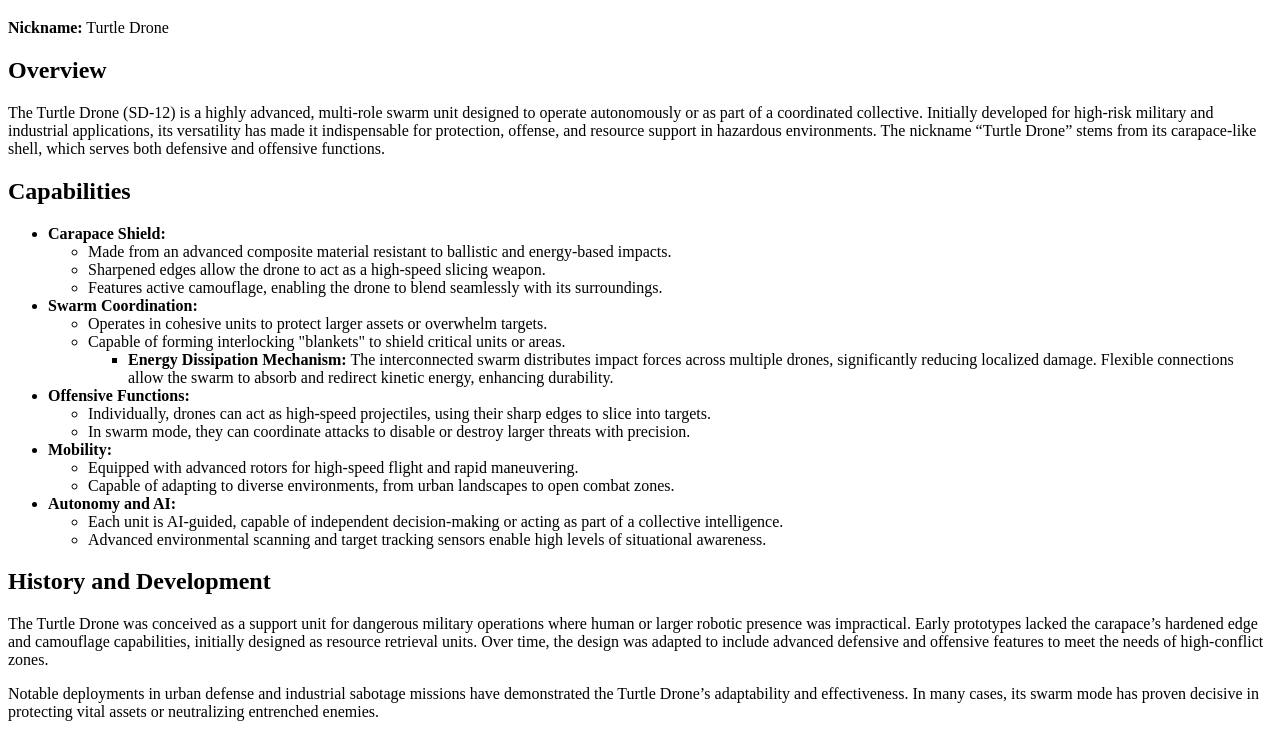
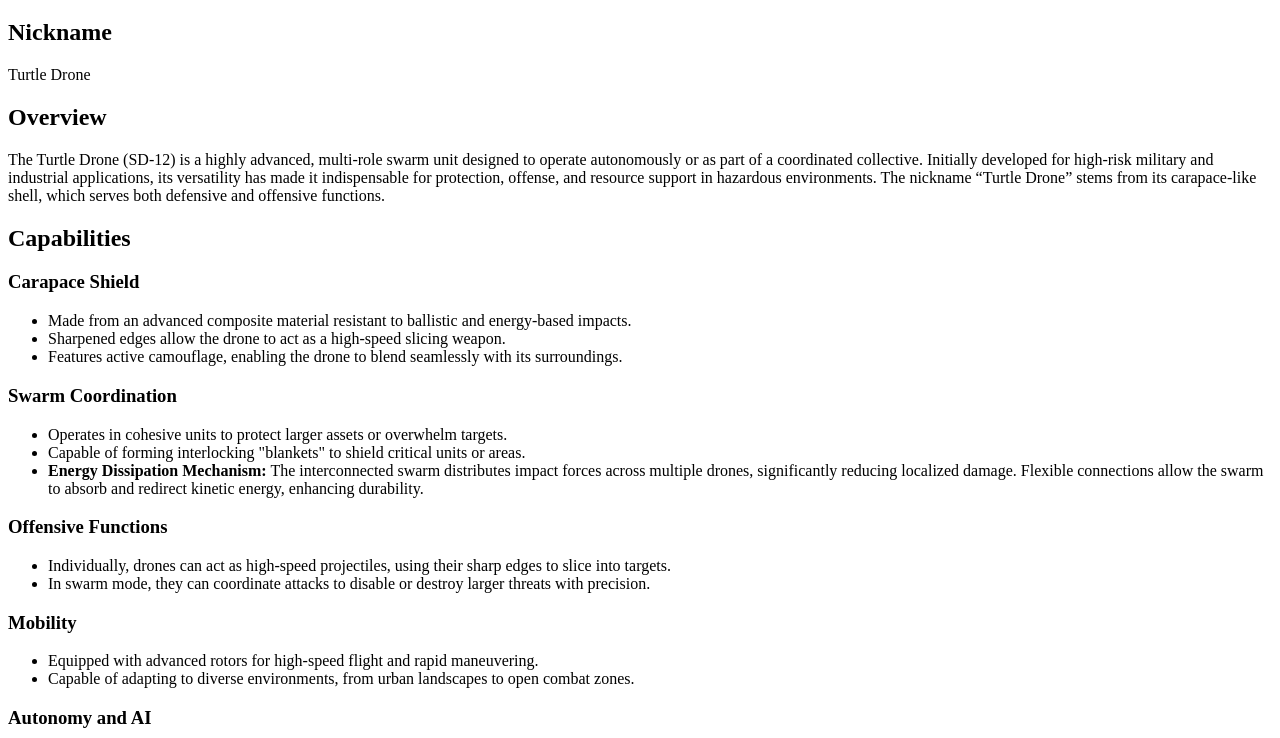
Before and after one commit to smbray77/johny5isalive, a plain HTML site: page turtledrone.html in a window 1280 px wide. Shown: the part 61-799 px from the top of the page. Drawn offline with Linux system fonts and the light colour scheme.

Commit message:
Update turtledrone.html

```diff
--- a/turtledrone.html
+++ b/turtledrone.html
@@ -7,54 +7,39 @@
 </head>
 <body>
     <h1>Turtle Drone (SD-12)</h1>
-    <p><strong>Nickname:</strong> Turtle Drone</p>
+    <h2>Nickname</h2>
+    <p>Turtle Drone</p>
 
     <h2>Overview</h2>
     <p>The Turtle Drone (SD-12) is a highly advanced, multi-role swarm unit designed to operate autonomously or as part of a coordinated collective. Initially developed for high-risk military and industrial applications, its versatility has made it indispensable for protection, offense, and resource support in hazardous environments. The nickname “Turtle Drone” stems from its carapace-like shell, which serves both defensive and offensive functions.</p>
 
     <h2>Capabilities</h2>
-    <ul>
-        <li>
-            <strong>Carapace Shield:</strong>
+    <h3>Carapace Shield</h3>
     <ul>
         <li>Made from an advanced composite material resistant to ballistic and energy-based impacts.</li>
         <li>Sharpened edges allow the drone to act as a high-speed slicing weapon.</li>
         <li>Features active camouflage, enabling the drone to blend seamlessly with its surroundings.</li>
     </ul>
-        </li>
-        <li>
-            <strong>Swarm Coordination:</strong>
+    <h3>Swarm Coordination</h3>
     <ul>
         <li>Operates in cohesive units to protect larger assets or overwhelm targets.</li>
-                <li>
-                    Capable of forming interlocking "blankets" to shield critical units or areas.
-                    <ul>
+        <li>Capable of forming interlocking "blankets" to shield critical units or areas.</li>
         <li><strong>Energy Dissipation Mechanism:</strong> The interconnected swarm distributes impact forces across multiple drones, significantly reducing localized damage. Flexible connections allow the swarm to absorb and redirect kinetic energy, enhancing durability.</li>
     </ul>
-                </li>
-            </ul>
-        </li>
-        <li>
-            <strong>Offensive Functions:</strong>
+    <h3>Offensive Functions</h3>
     <ul>
         <li>Individually, drones can act as high-speed projectiles, using their sharp edges to slice into targets.</li>
         <li>In swarm mode, they can coordinate attacks to disable or destroy larger threats with precision.</li>
     </ul>
-        </li>
-        <li>
-            <strong>Mobility:</strong>
+    <h3>Mobility</h3>
     <ul>
         <li>Equipped with advanced rotors for high-speed flight and rapid maneuvering.</li>
         <li>Capable of adapting to diverse environments, from urban landscapes to open combat zones.</li>
     </ul>
-        </li>
-        <li>
-            <strong>Autonomy and AI:</strong>
+    <h3>Autonomy and AI</h3>
     <ul>
         <li>Each unit is AI-guided, capable of independent decision-making or acting as part of a collective intelligence.</li>
         <li>Advanced environmental scanning and target tracking sensors enable high levels of situational awareness.</li>
-            </ul>
-        </li>
     </ul>
 
     <h2>History and Development</h2>
@@ -78,16 +63,20 @@
     </ul>
 
     <h2>Deployment</h2>
-    <p>Swarm drones are primarily used in:</p>
+    <ul>
+        <li>Swarm drones are primarily used in:
             <ul>
                 <li>Asset protection</li>
                 <li>Offensive raids</li>
                 <li>Environmental hazard navigation</li>
             </ul>
-    <p><strong>Notable Features:</strong></p>
+        </li>
+        <li><strong>Notable Features:</strong>
             <ul>
                 <li>The interlocking blanket mode offers unparalleled versatility in both offense and defense.</li>
                 <li>Highly valued for operations requiring stealth and adaptability.</li>
+            </ul>
+        </li>
     </ul>
 
     <a href="characters.html">Back to Characters</a><br>
```
Lines whose indentation alone changed are shown as unchanged.
